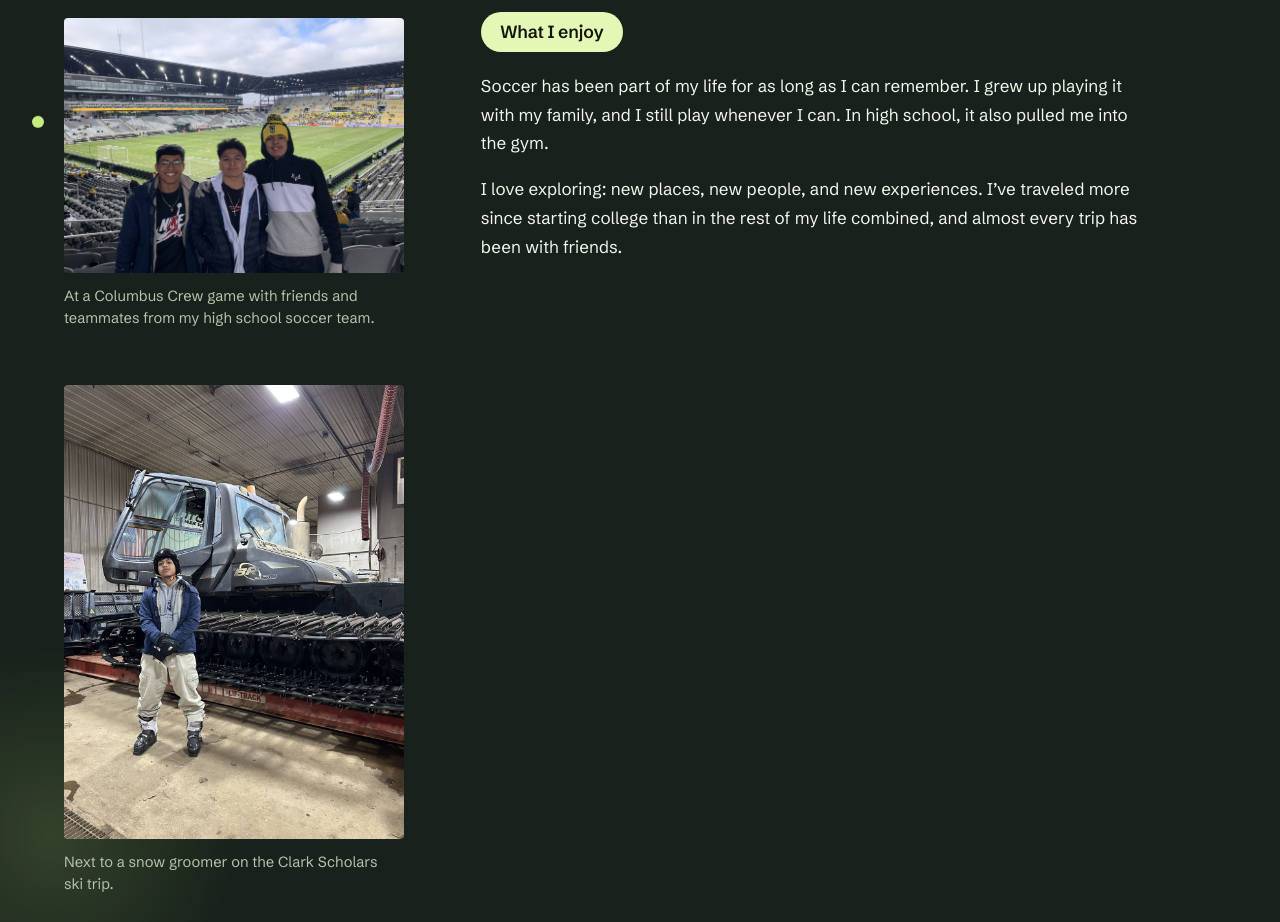
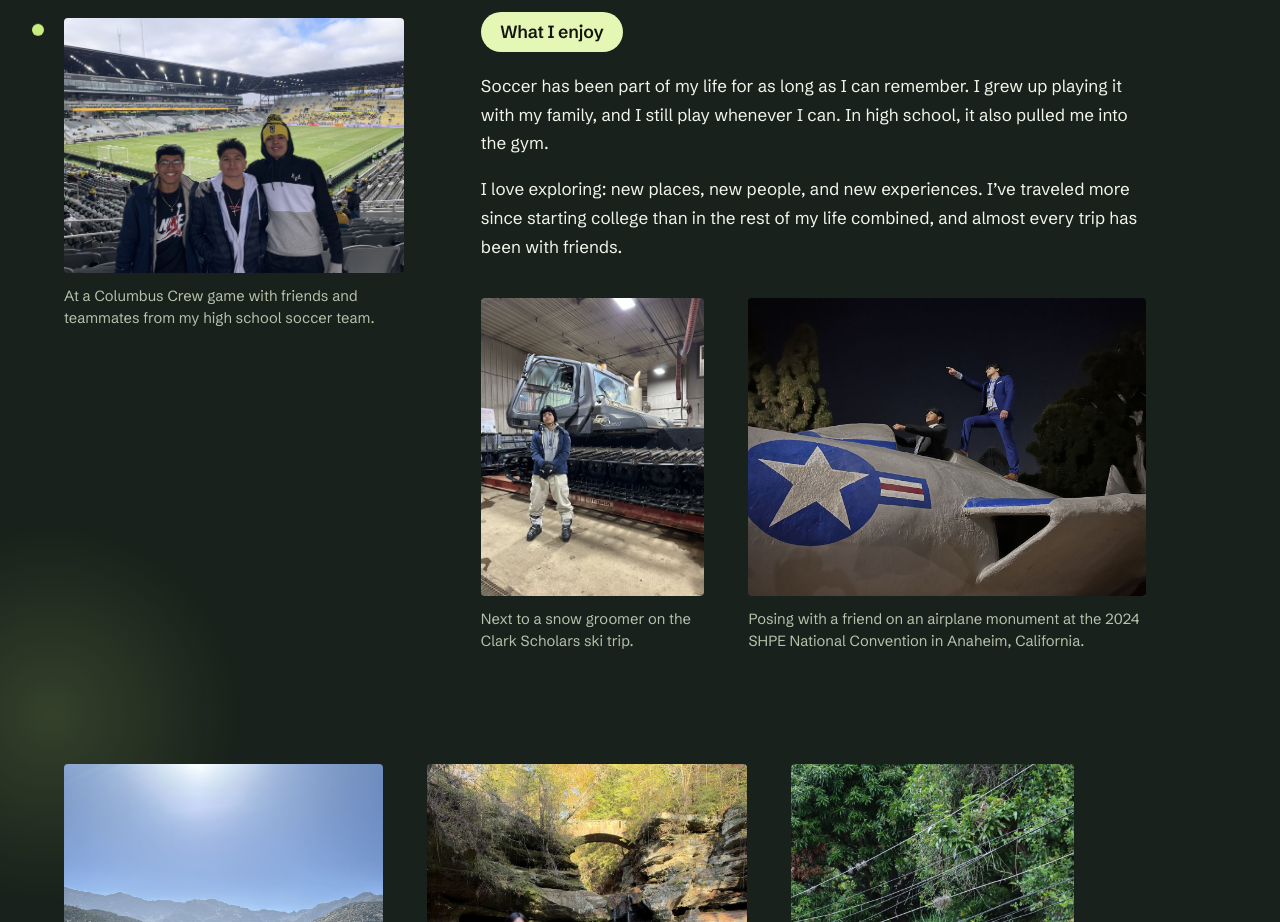
Before and after one commit to DavidAGN05/DavidAGN05.github.io, a plain HTML site: page index.html in a window 1280 px wide. Shown: the part 3081-4003 px from the top of the page. Drawn offline with Linux system fonts and the light colour scheme.

Commit message:
Pair airplane and ski photos under "What I enjoy"
Move the airplane photo out of the SHPE convention story and set it
beside the ski-trip photo under the "What I enjoy" text to fill the gap.

Co-Authored-By: Claude Opus 5.5 <noreply@anthropic.com>

```diff
--- a/index.html
+++ b/index.html
@@ -126,6 +126,7 @@ p{max-width:68ch;margin:0 0 1em}
 .pics{display:flex;flex-direction:column;gap:56px;padding-top:6px}
 .strip{display:flex;gap:clamp(24px,3.5vw,44px);max-width:1010px;margin:40px 0 96px}
 .strip>*{flex-basis:0;flex-shrink:1;min-width:0}
+.strip.mini{margin:36px 0 0;max-width:none}
 .chapter h3{margin-top:72px}
 @media(max-width:900px){
   .media,.media.flip{grid-template-columns:1fr;gap:28px}
@@ -285,8 +286,9 @@ ol.steps{max-width:66ch;padding-left:1.3em}ol.steps li{margin-bottom:6px}
     <h3>What I enjoy</h3>
     <p>Soccer has been part of my life for as long as I can remember. I grew up playing it with my family, and I still play whenever I can. In high school, it also pulled me into the gym.</p>
     <p>I love exploring: new places, new people, and new experiences. I’ve traveled more since starting college than in the rest of my life combined, and almost every trip has been with friends.</p>
+  <div class="strip mini"><figure class="shot" style="flex-grow:0.750"><img src="images/snow_machine.jpeg" width="1050" height="1400" loading="lazy" alt="David in a winter jacket and snow pants standing in front of a large snow groomer"><figcaption>Next to a snow groomer on the Clark Scholars ski trip.</figcaption></figure><figure class="shot" style="flex-grow:1.333"><img src="images/plane.jpeg" width="1400" height="1050" loading="lazy" alt="Two friends posing on top of a fighter jet monument at night"><figcaption>Posing with a friend on an airplane monument at the 2024 SHPE National Convention in Anaheim, California.</figcaption></figure></div>
 </div>
-<div class="pics"><figure class="shot"><img src="images/crew_game.jpeg" width="1400" height="1050" loading="lazy" alt="David and two friends standing in the stands of a soccer stadium with the field behind them"><figcaption>At a Columbus Crew game with friends and teammates from my high school soccer team.</figcaption></figure><figure class="shot"><img src="images/snow_machine.jpeg" width="1050" height="1400" loading="lazy" alt="David in a winter jacket and snow pants standing in front of a large snow groomer"><figcaption>Next to a snow groomer on the Clark Scholars ski trip.</figcaption></figure></div>
+<div class="pics"><figure class="shot"><img src="images/crew_game.jpeg" width="1400" height="1050" loading="lazy" alt="David and two friends standing in the stands of a soccer stadium with the field behind them"><figcaption>At a Columbus Crew game with friends and teammates from my high school soccer team.</figcaption></figure></div>
 </div>
   <div class="strip"><figure class="shot" style="flex-grow:0.750"><img src="images/chile_group.jpg" width="1200" height="1600" loading="lazy" alt="Four friends on a garden path with mountains behind them in Chile"><figcaption>In the mountains of Chile with friends I made on the Clark Scholars intersession trip.</figcaption></figure><figure class="shot" style="flex-grow:0.750"><img src="images/hocking_hills.jpeg" width="1050" height="1400" loading="lazy" alt="Four friends standing by a creek under a stone arch bridge in the woods"><figcaption>Hiking through Hocking Hills with friends.</figcaption></figure><figure class="shot" style="flex-grow:0.666"><img src="images/stairs_jamaica.jpeg" width="933" height="1400" loading="lazy" alt="Two people climbing a steep stone staircase through dense green jungle"><figcaption>Climbing a staircase through the forest in Jamaica with a friend I made on the Clark Scholars spring trip.</figcaption></figure></div>
   <div class="prose">
@@ -433,7 +435,7 @@ ol.steps{max-width:66ch;padding-left:1.3em}ol.steps li{margin-bottom:6px}
     <p>Collaborating showed up this past semester at the SHPE National Convention in Indianapolis. The convention is built around professional development: networking, company workshops, and conversations with employers about jobs. As this year’s National Convention chair, I was the person Hopkins SHPE members turned to for advice on how to make the most of it.</p>
     <p>It was my third national convention, so before we left, I shared a roadmap of how I had landed my last two internships. At the convention, I balanced two goals. Mine was to land a full-time engineering role with one of the attending companies. The chapter’s was for every member to feel ready to approach recruiters and pitch themselves. I also passed what I had learned on to students from other schools I had just met. By the end, everyone in our chapter felt prepared and had a great time. That is what putting my goals and my relationships on equal footing looks like.</p>
 </div>
-<div class="pics"><figure class="shot"><img src="images/shpe_big4.jpg" width="1400" height="1050" loading="lazy" alt="Five students in suits with convention badges standing in an expo hall"><figcaption>With friends from other schools’ SHPE chapters while waiting in the Apple line to talk to recruiters.</figcaption></figure><figure class="shot"><img src="images/NILA.jpeg" width="1050" height="1400" loading="lazy" alt="A group of students posing in front of a SHPE step-and-repeat backdrop"><figcaption>Region 4 (DMV area) leaders at SHPE’s NILA.</figcaption></figure><figure class="shot"><img src="images/plane.jpeg" width="1400" height="1050" loading="lazy" alt="Two friends posing on top of a fighter jet monument at night"><figcaption>Posing with a friend on an airplane monument at the 2024 SHPE National Convention in Anaheim, California.</figcaption></figure></div>
+<div class="pics"><figure class="shot"><img src="images/shpe_big4.jpg" width="1400" height="1050" loading="lazy" alt="Five students in suits with convention badges standing in an expo hall"><figcaption>With friends from other schools’ SHPE chapters while waiting in the Apple line to talk to recruiters.</figcaption></figure><figure class="shot"><img src="images/NILA.jpeg" width="1050" height="1400" loading="lazy" alt="A group of students posing in front of a SHPE step-and-repeat backdrop"><figcaption>Region 4 (DMV area) leaders at SHPE’s NILA.</figcaption></figure></div>
 </div>
   <div class="refs"><h4>References</h4><ol><li>16Personalities. <a href="https://www.16personalities.com/">Theory and framework</a>.</li><li>Harvard Program on Negotiation. <a href="https://www.pon.harvard.edu/daily/conflict-resolution/conflict-management-styles-pitfalls-and-best-practices/">Conflict management styles, pitfalls, and best practices</a>.</li></ol></div>
 </div>
```
